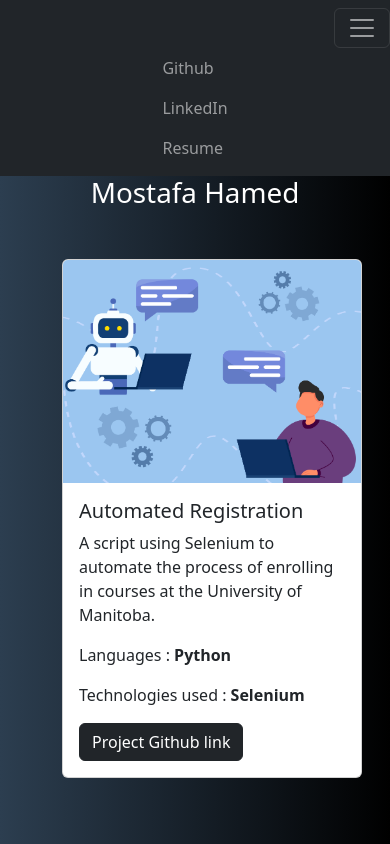
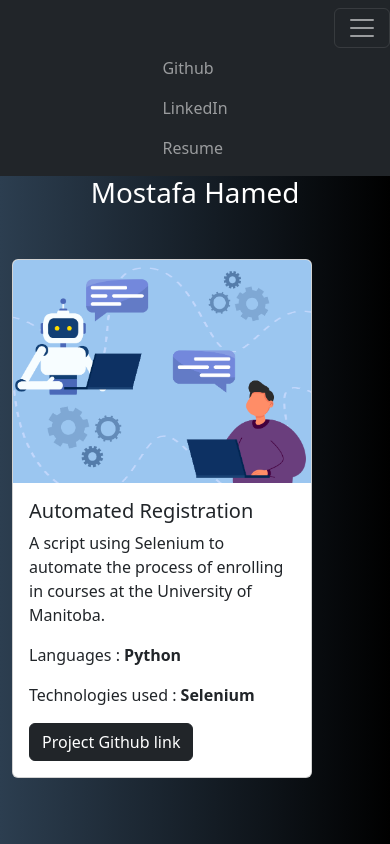
Before and after one commit to MostafaHamedd/MyWebsite, a React (Create React App) app: page / in a window 390 px wide. Shown: the top 844 px of the page. Built offline with nearby package versions, Linux system fonts and the light colour scheme.

Commit message:
Added margin for medium sized screens

```diff
--- a/src/App.css
+++ b/src/App.css
@@ -192,6 +192,13 @@ html {
     margin-bottom: 0;
   }
 }
+
+@media screen and (max-width: 991.98px) {
+  .card {
+    margin-bottom: 80px;
+    margin-left: 0;
+  }
+}
 footer {
   background-color: #918f8fec;
   padding: 20px;
```
